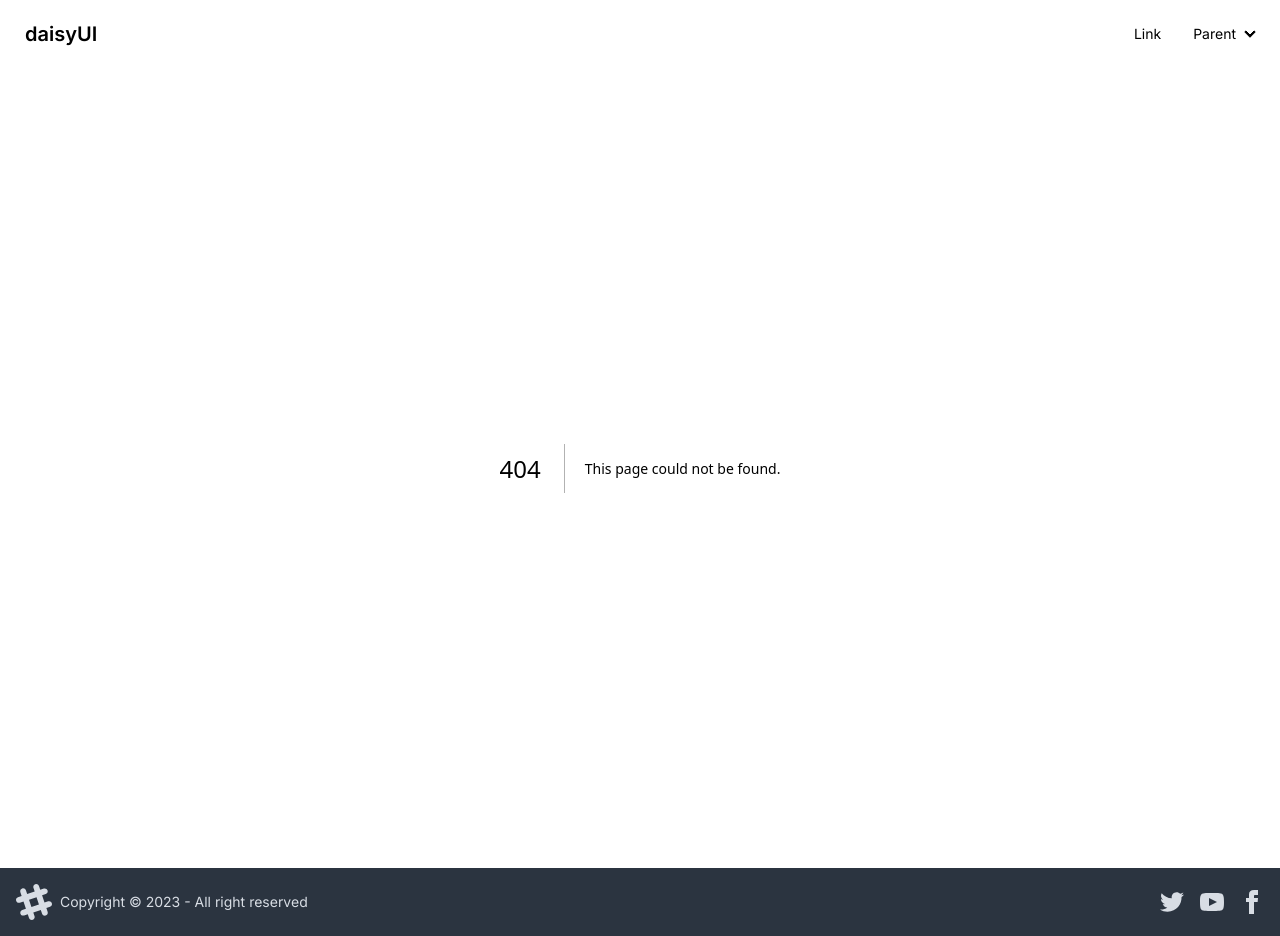
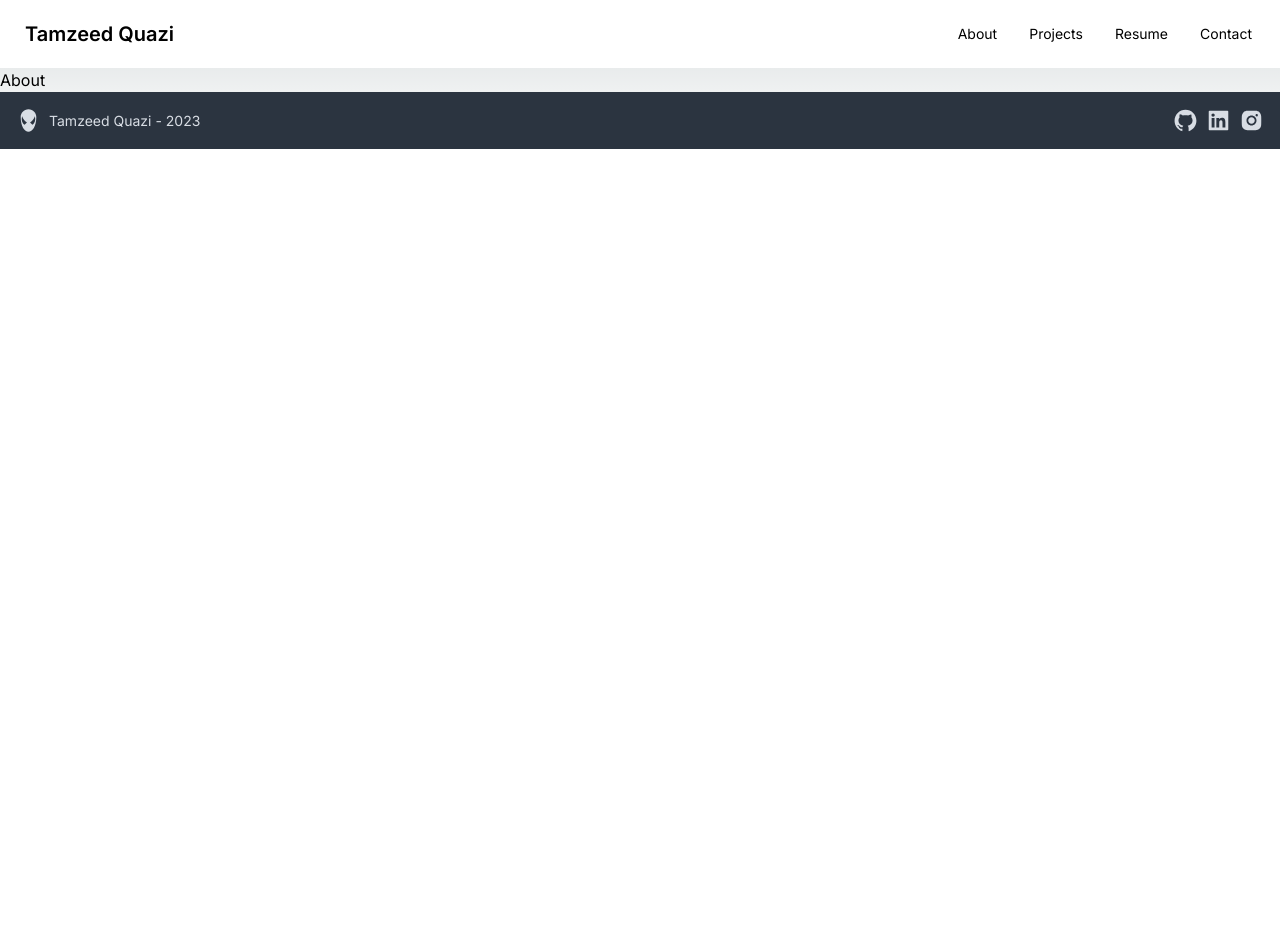
Before and after one commit to tamzeedq/personal_website, a Next.js app: page /about in a window 1280 px wide. Before the commit this address had no page. After the commit the page ends 800 px from the top, so only its background shows below. Built offline with nearby package versions, Linux system fonts and the light colour scheme.

Commit message:
setup footer and pages

```diff
--- a/package.json
+++ b/package.json
@@ -19,6 +19,7 @@
     "postcss": "8.4.26",
     "react": "18.2.0",
     "react-dom": "18.2.0",
+    "react-icons": "^4.10.1",
     "tailwindcss": "3.3.3",
     "typescript": "5.1.6"
   },
--- /dev/null
+++ b/src/app/about/page.tsx
@@ -0,0 +1,9 @@
+import React from 'react'
+
+const About = () => {
+  return (
+    <div>About</div>
+  )
+}
+
+export default About
--- a/src/app/components/footer.tsx
+++ b/src/app/components/footer.tsx
@@ -1,17 +1,19 @@
+import Link from 'next/link'
 import React from 'react'
+import { AiFillGithub, AiFillLinkedin, AiFillInstagram } from 'react-icons/ai'
+import{ GiSpiderMask } from 'react-icons/gi'
 
 const Footer = () => {
   return (
-    <footer className="footer items-center p-4 bg-neutral text-neutral-content">
-        <div className="items-center grid-flow-col">
-            <svg width="36" height="36" viewBox="0 0 24 24" xmlns="http://www.w3.org/2000/svg" fillRule="evenodd" clip-rule="evenodd" className="fill-current"><path d="M22.672 15.226l-2.432.811.841 2.515c.33 1.019-.209 2.127-1.23 2.456-1.15.325-2.148-.321-2.463-1.226l-.84-2.518-5.013 1.677.84 2.517c.391 1.203-.434 2.542-1.831 2.542-.88 0-1.601-.564-1.86-1.314l-.842-2.516-2.431.809c-1.135.328-2.145-.317-2.463-1.229-.329-1.018.211-2.127 1.231-2.456l2.432-.809-1.621-4.823-2.432.808c-1.355.384-2.558-.59-2.558-1.839 0-.817.509-1.582 1.327-1.846l2.433-.809-.842-2.515c-.33-1.02.211-2.129 1.232-2.458 1.02-.329 2.13.209 2.461 1.229l.842 2.515 5.011-1.677-.839-2.517c-.403-1.238.484-2.553 1.843-2.553.819 0 1.585.509 1.85 1.326l.841 2.517 2.431-.81c1.02-.33 2.131.211 2.461 1.229.332 1.018-.21 2.126-1.23 2.456l-2.433.809 1.622 4.823 2.433-.809c1.242-.401 2.557.484 2.557 1.838 0 .819-.51 1.583-1.328 1.847m-8.992-6.428l-5.01 1.675 1.619 4.828 5.011-1.674-1.62-4.829z"></path></svg>
-            <p>Copyright © 2023 - All right reserved</p>
+    <footer className="footer flex flex-row justify-between items-center p-4 bg-neutral text-neutral-content">
+        <div className="flex items-center">
+          <GiSpiderMask size={25}></GiSpiderMask>
+          <p>Tamzeed Quazi - 2023</p>
         </div>
-        <div className="grid-flow-col gap-4 md:place-self-center md:justify-self-end">
-            <a><svg xmlns="http://www.w3.org/2000/svg" width="24" height="24" viewBox="0 0 24 24" className="fill-current"><path d="M24 4.557c-.883.392-1.832.656-2.828.775 1.017-.609 1.798-1.574 2.165-2.724-.951.564-2.005.974-3.127 1.195-.897-.957-2.178-1.555-3.594-1.555-3.179 0-5.515 2.966-4.797 6.045-4.091-.205-7.719-2.165-10.148-5.144-1.29 2.213-.669 5.108 1.523 6.574-.806-.026-1.566-.247-2.229-.616-.054 2.281 1.581 4.415 3.949 4.89-.693.188-1.452.232-2.224.084.626 1.956 2.444 3.379 4.6 3.419-2.07 1.623-4.678 2.348-7.29 2.04 2.179 1.397 4.768 2.212 7.548 2.212 9.142 0 14.307-7.721 13.995-14.646.962-.695 1.797-1.562 2.457-2.549z"></path></svg>
-            </a>
-            <a><svg xmlns="http://www.w3.org/2000/svg" width="24" height="24" viewBox="0 0 24 24" className="fill-current"><path d="M19.615 3.184c-3.604-.246-11.631-.245-15.23 0-3.897.266-4.356 2.62-4.385 8.816.029 6.185.484 8.549 4.385 8.816 3.6.245 11.626.246 15.23 0 3.897-.266 4.356-2.62 4.385-8.816-.029-6.185-.484-8.549-4.385-8.816zm-10.615 12.816v-8l8 3.993-8 4.007z"></path></svg></a>
-            <a><svg xmlns="http://www.w3.org/2000/svg" width="24" height="24" viewBox="0 0 24 24" className="fill-current"><path d="M9 8h-3v4h3v12h5v-12h3.642l.358-4h-4v-1.667c0-.955.192-1.333 1.115-1.333h2.885v-5h-3.808c-3.596 0-5.192 1.583-5.192 4.615v3.385z"></path></svg></a>
+        <div className="flex md:place-self-center md:justify-self-end">
+          <Link href="https://github.com/tamzeedq" className='hover:scale-125 hover:text-white'><AiFillGithub size={25}></AiFillGithub></Link>
+          <Link href="https://www.linkedin.com/in/tamzeedquazi/" className='hover:scale-125 hover:text-white'><AiFillLinkedin size={25}></AiFillLinkedin></Link>
+          <Link href="https://www.instagram.com/tamzeed.q/" className='hover:scale-125 hover:text-white'><AiFillInstagram size={25}></AiFillInstagram></Link>
         </div>
     </footer>
   )
--- a/src/app/components/navbar.tsx
+++ b/src/app/components/navbar.tsx
@@ -1,15 +1,19 @@
+import Link from 'next/link'
 import React from 'react'
 
 const Navbar = () => {
   return (
     <div className="navbar bg-base-100">
         <div className="flex-1">
-            <a className="btn btn-ghost normal-case text-xl">daisyUI</a>
+            <Link href='/' className="btn btn-ghost normal-case text-xl">Tamzeed Quazi</Link>
         </div>
         <div className="flex-none">
             <ul className="menu menu-horizontal px-1">
-            <li><a>Link</a></li>
-            <li>
+                <li><Link href='/about'>About</Link></li>
+                <li><Link href='/projects'>Projects</Link></li>
+                <li><Link href='/resume'>Resume</Link></li>
+                <li><Link href='/contact'>Contact</Link></li>
+                {/* <li>
                     <details>
                     <summary>
                         Parent
@@ -19,7 +23,7 @@ const Navbar = () => {
                         <li><a>Link 2</a></li>
                     </ul>
                     </details>
-            </li>
+                </li> */}
             </ul>
         </div>
     </div>
--- /dev/null
+++ b/src/app/contact/page.tsx
@@ -0,0 +1,9 @@
+import React from 'react'
+
+const Contact = () => {
+  return (
+    <div>Contact</div>
+  )
+}
+
+export default Contact
--- /dev/null
+++ b/src/app/projects/page.tsx
@@ -0,0 +1,9 @@
+import React from 'react'
+
+const Projects = () => {
+  return (
+    <div>Projects</div>
+  )
+}
+
+export default Projects
--- /dev/null
+++ b/src/app/resume/page.tsx
@@ -0,0 +1,9 @@
+import React from 'react'
+
+const Resume = () => {
+  return (
+    <div>Resume</div>
+  )
+}
+
+export default Resume
```
Also changed, not shown: 1 other file (tests, documents, lock files or other folders). Lines whose indentation alone changed are shown as unchanged.
